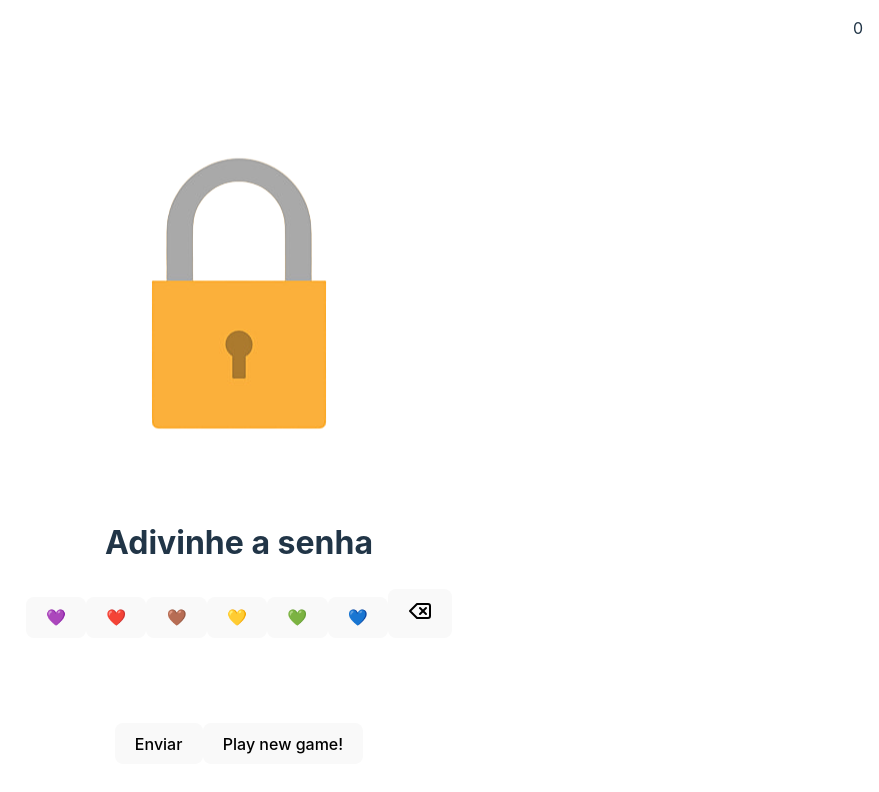
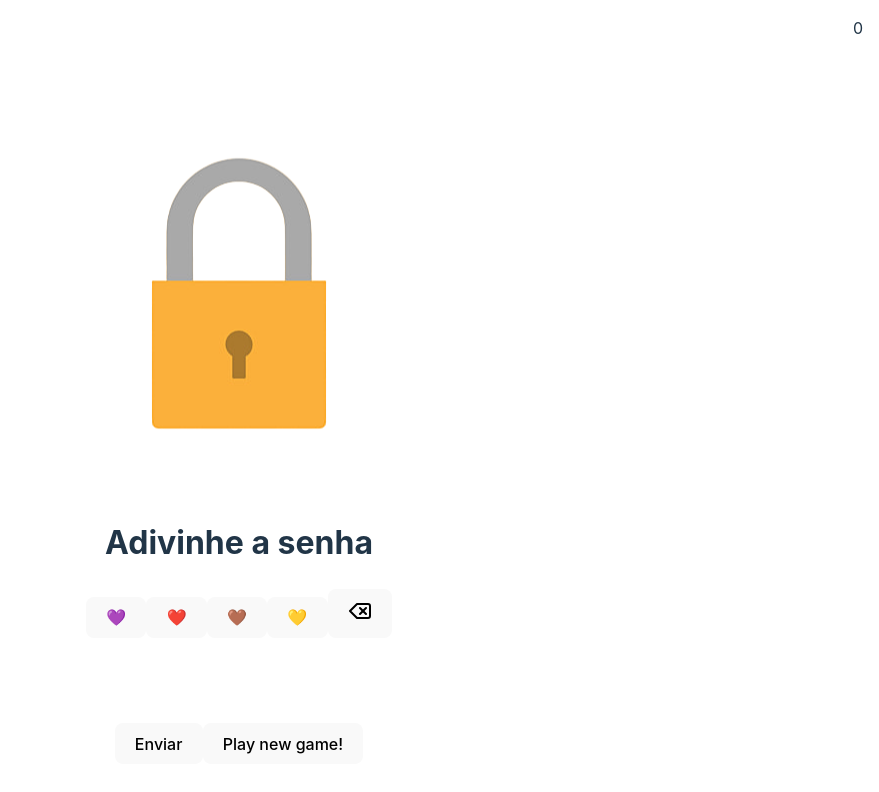
Before and after one commit to Idespair/Guess-the-password, a React (Vite) app: page / in a window 1280 px wide. Shown: the top 792 px of the page, without its empty margins (401-1280 px from the left). Built offline with nearby package versions, Linux system fonts and the light colour scheme.

Commit message:
Game difficult reduced more

```diff
--- a/src/components/UserButtons.tsx
+++ b/src/components/UserButtons.tsx
@@ -52,8 +52,6 @@ export function UserButtons() {
         { heart: '❤️', undercover: 'B' },
         { heart: '🤎', undercover: 'C' },
         { heart: '💛', undercover: 'D' },
-        { heart: '💚', undercover: 'E' },
-        { heart: '💙', undercover: 'F' },
       ].map(({ heart, undercover }) => (
         <button key={undercover} className='userButton' onClick={() => addChar(heart, undercover)}>
           {heart}
--- a/src/utils/passwordGenerator.tsx
+++ b/src/utils/passwordGenerator.tsx
@@ -1,6 +1,6 @@
 export function PasswordGenerator() {
     // Variable with all available characters that can make part of the password
-    const availableCharacters: string = "ABCDEF";
+    const availableCharacters: string = "ABCD";
 
     // Function to generate a random password of given length
     const generatePassword = (length: number) => {
```
